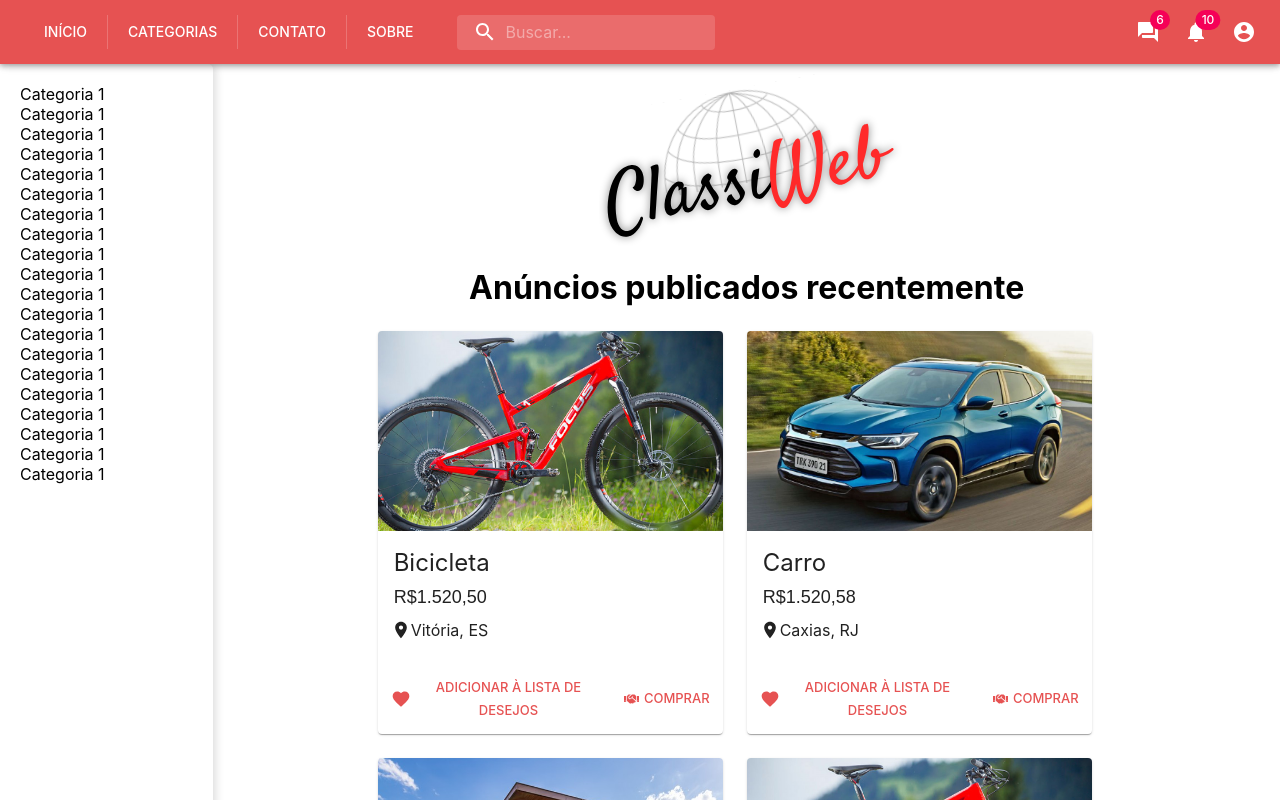
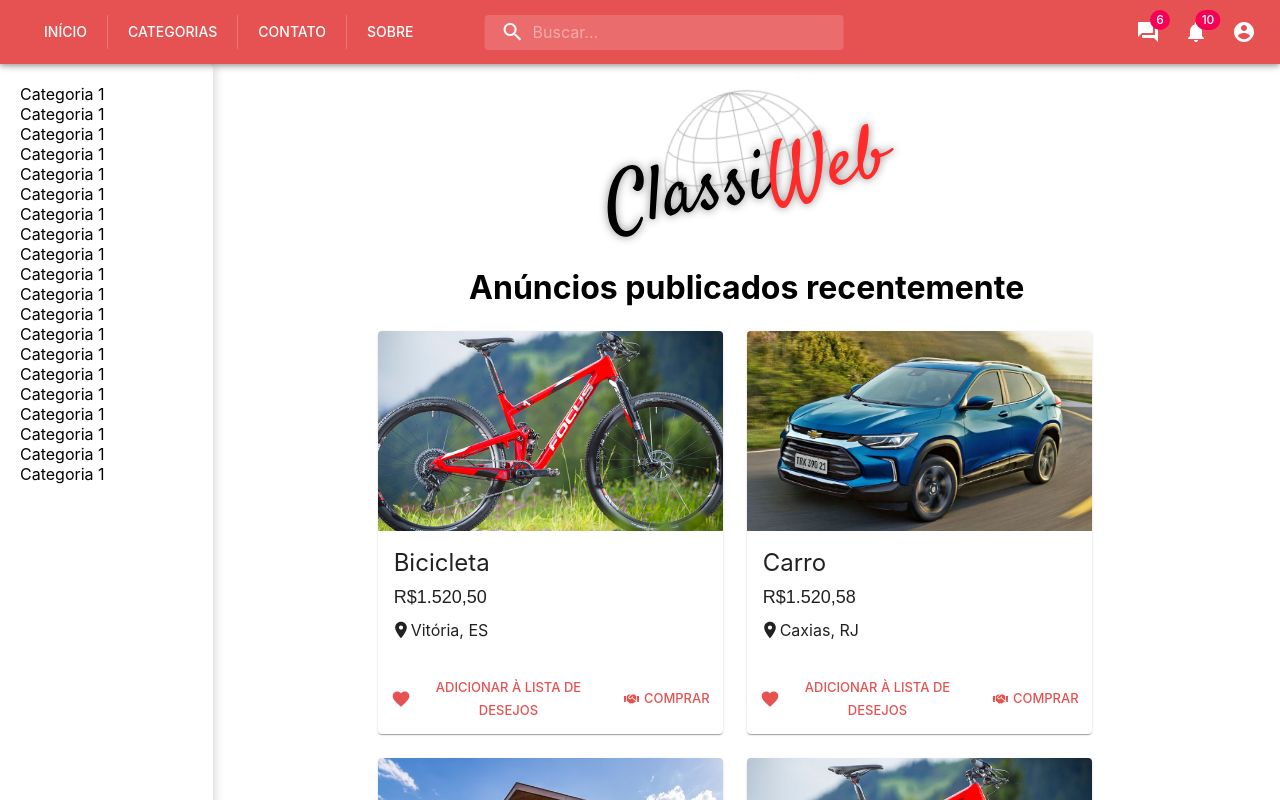
Before and after one commit to pedrohbh/2020-ClassiWeb, a React (Create React App) app in the folder frontend/: page / in a window 1280 px wide. Built offline with nearby package versions, Linux system fonts and the light colour scheme.

Commit message:
Centraliza o campo de busca

```diff
--- a/frontend/src/components/AppBar.tsx
+++ b/frontend/src/components/AppBar.tsx
@@ -34,14 +34,14 @@ const useStyles = makeStyles((theme: Theme) =>
       },
     },
     search: {
-      position: 'relative',
+      position: 'absolute',
       borderRadius: theme.shape.borderRadius,
       backgroundColor: fade(theme.palette.common.white, 0.15),
       '&:hover': {
         backgroundColor: fade(theme.palette.common.white, 0.25),
       },
-      marginRight: theme.spacing(2),
-      marginLeft: 0,
+      left: '50%',
+      transform: 'translateX(-50%)',
       width: '100%',
       [theme.breakpoints.up('sm')]: {
         marginLeft: theme.spacing(3),
@@ -67,7 +67,7 @@ const useStyles = makeStyles((theme: Theme) =>
       transition: theme.transitions.create('width'),
       width: '100%',
       [theme.breakpoints.up('md')]: {
-        width: '20ch',
+        width: '30ch',
       },
     },
     sectionDesktop: {
@@ -182,14 +182,17 @@ export default function PrimarySearchAppBar() {
 
   return (
     <>
-      <AppBar style={{ backgroundColor: '#E65252', position: 'relative' }}>
+      <AppBar style={{ backgroundColor: '#E65252', position: 'relative', }}>
+
         <Toolbar>
+
           <StyledButtonGroup variant="text" aria-label="text primary button group">
             <Button href="../">Início</Button>
             <Button>Categorias</Button>
             <Button>Contato</Button>
             <Button>Sobre</Button>
           </StyledButtonGroup>
+
           <div className={classes.search}>
             <div className={classes.searchIcon}>
               <SearchIcon />
@@ -203,7 +206,9 @@ export default function PrimarySearchAppBar() {
               inputProps={{ 'aria-label': 'buscar' }}
             />
           </div>
+
           <div className={classes.grow} />
+
           <div className={classes.sectionDesktop}>
             <IconButton aria-label="show 4 new mails" color="inherit">
               <Badge badgeContent={6} color="secondary">
@@ -226,6 +231,7 @@ export default function PrimarySearchAppBar() {
               <AccountCircle />
             </IconButton>
           </div>
+
           <div className={classes.sectionMobile}>
             <IconButton
               aria-label="show more"
@@ -237,7 +243,9 @@ export default function PrimarySearchAppBar() {
               <MoreIcon />
             </IconButton>
           </div>
+
         </Toolbar>
+
       </AppBar>
       {renderMobileMenu}
       {renderMenu}
```
Lines whose indentation alone changed are shown as unchanged.
